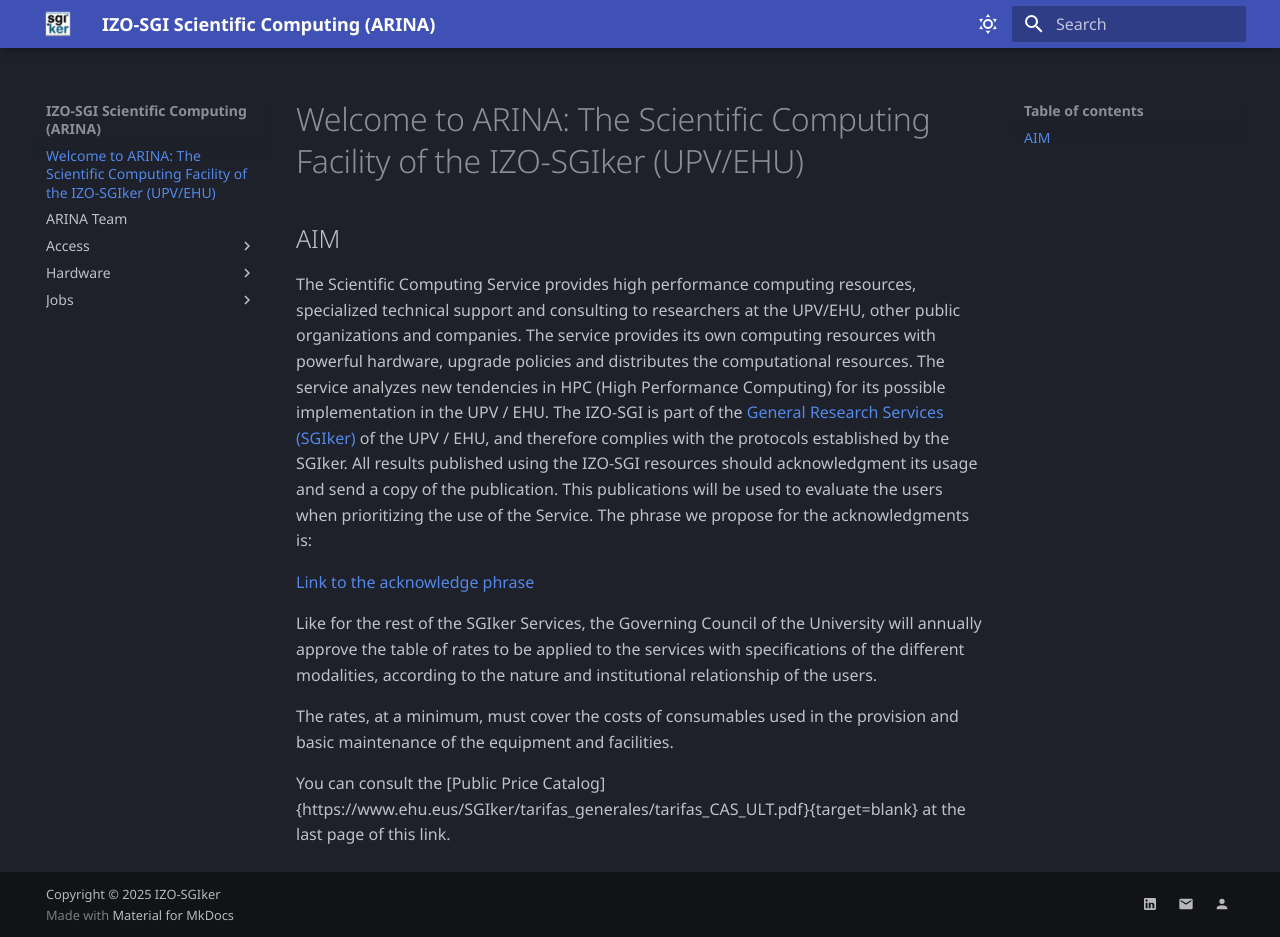
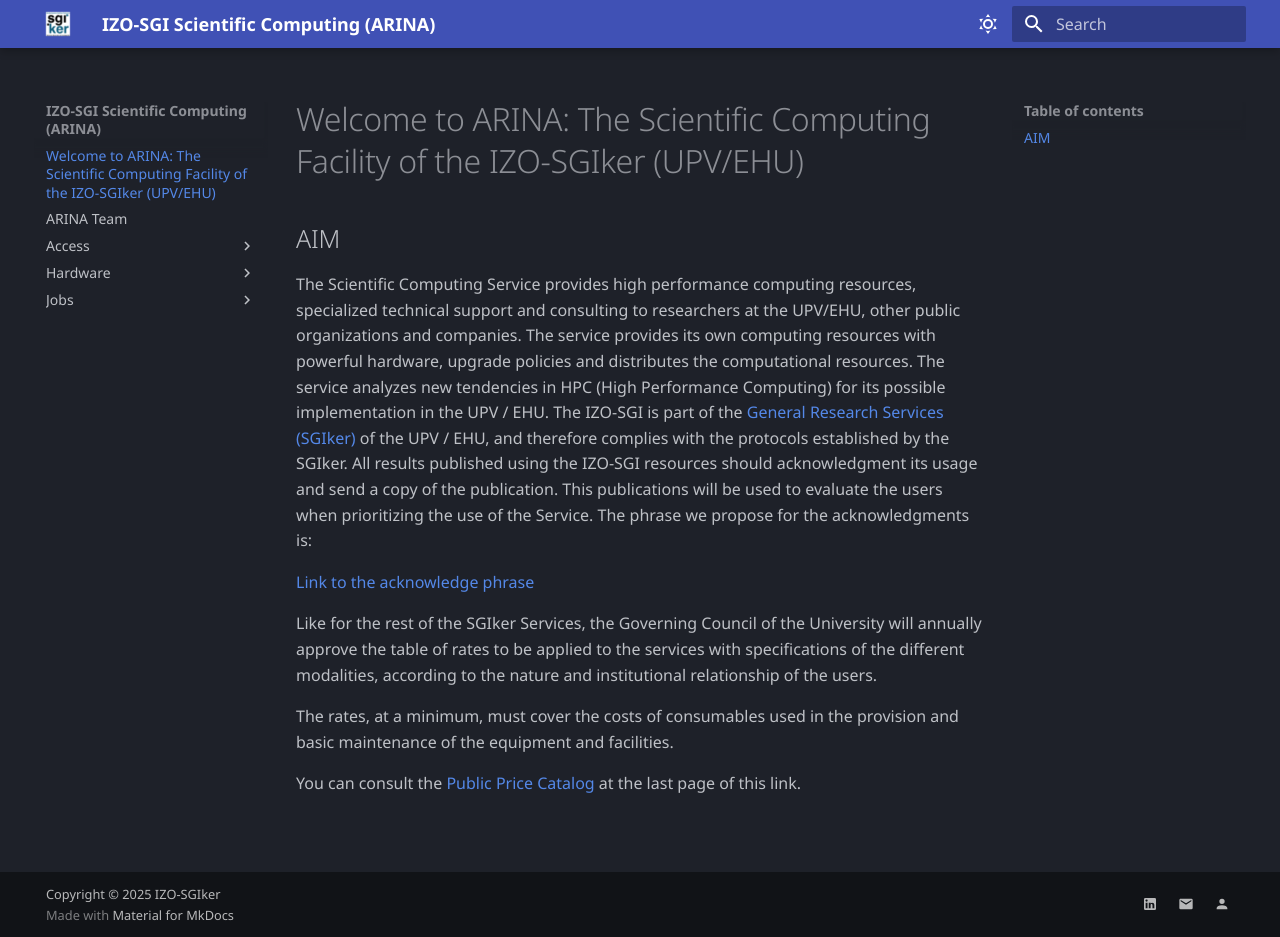
Before and after one commit to izosgi/izosgi-mkdocs, an MkDocs documentation site: the page built from docs/index.md, in a window 1280 px wide and 937 px high. Built offline with MkDocs 1.6.1 and Material for MkDocs 9.7.7, drawn with Linux system fonts in a browser that asks for light colours; some web fonts are replaced; some of the changed lines change nothing that is shown.

Commit message:
Fixing link

```diff
--- a/docs/index.md
+++ b/docs/index.md
@@ -14,4 +14,4 @@
 
 The rates, at a minimum, must cover the costs of consumables used in the provision and basic maintenance of the equipment and facilities.
 
-You can consult the [Public Price Catalog]{https://www.ehu.eus/SGIker/tarifas_generales/tarifas_CAS_ULT.pdf}{target=blank} at the last page of this link.
+You can consult the [Public Price Catalog](https://www.ehu.eus/SGIker/tarifas_generales/tarifas_CAS_ULT.pdf){target=blank} at the last page of this link.
```
